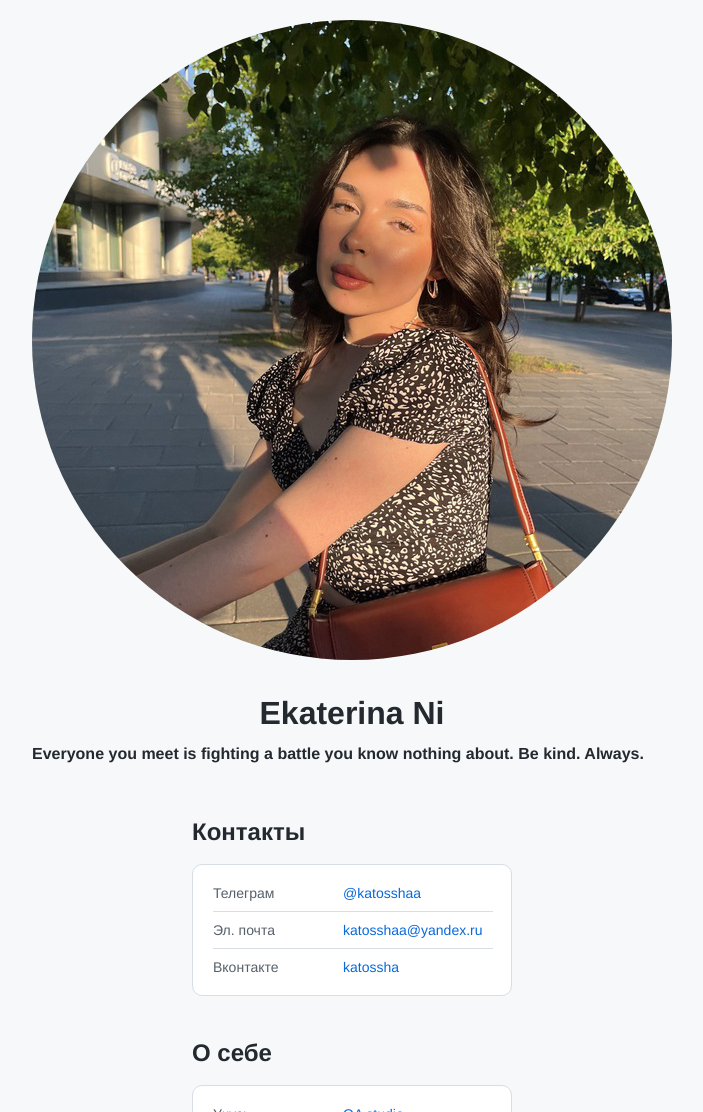
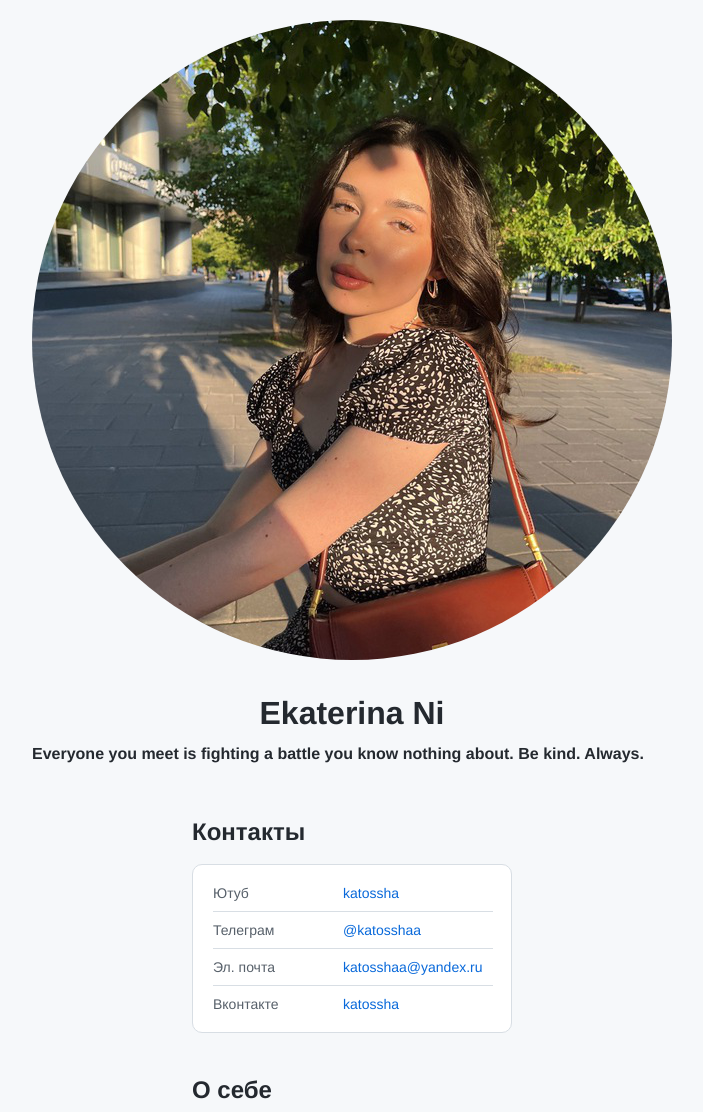
Before and after one commit to katosshaaqa/cv.katosshaaqa.github.io, a plain HTML site: page index.html in a window 1280 px wide. Shown: the top 1112 px of the page, without its empty margins (288-991 px from the left). Drawn offline with Linux system fonts and the light colour scheme.

Commit message:
добавила ютуб

```diff
--- a/index.html
+++ b/index.html
@@ -18,6 +18,12 @@
       <section class="links">
         <h2 class="links__header">Контакты</h2>
         <ul class="links__container">
+          <li class="links__link">
+            <p class="links__title">Ютуб</p>
+            <a class="linsk__link" href="https://vk.com/katossha"
+              >katossha</a
+            >
+          </li>
           <li class="links__link">
             <p class="links__title">Телеграм</p>
             <a class="linsk__link" href="http://t.me/katosshaa">@katosshaa</a>
--- a/js.js
+++ b/js.js
@@ -3,5 +3,5 @@ const button = document.querySelector('button');
 
 /* Тут на кнопку навешиваем обрабочик, который ждёт клика и тогда запустит логику */
 button.addEventListener('click', function() {
-	alert('Деньги это главное')
+	alert('Деньги это главное🙏')
 })
```
